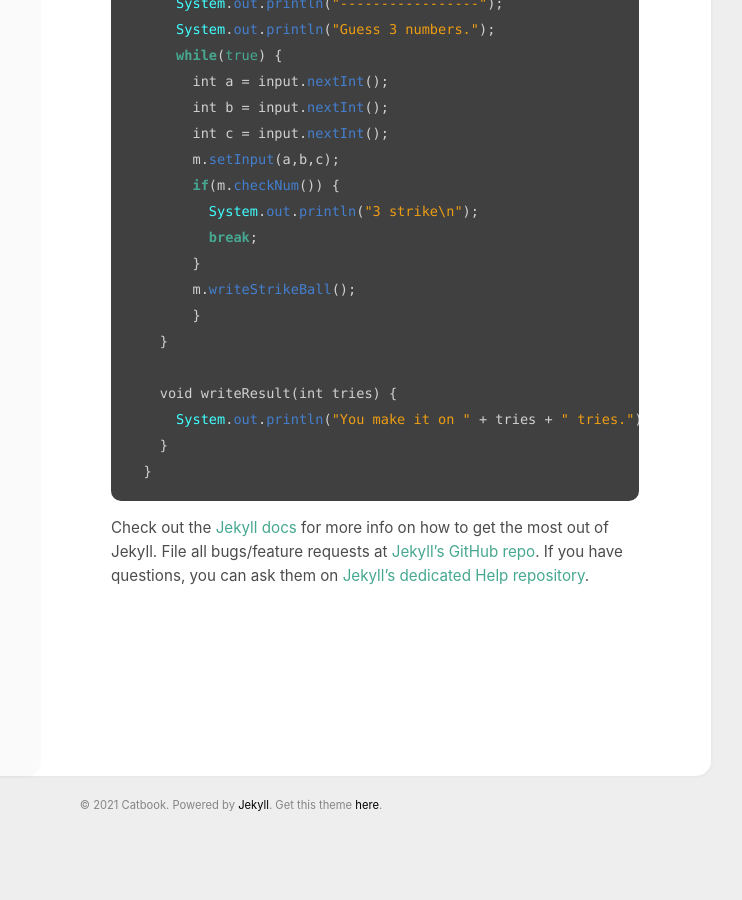
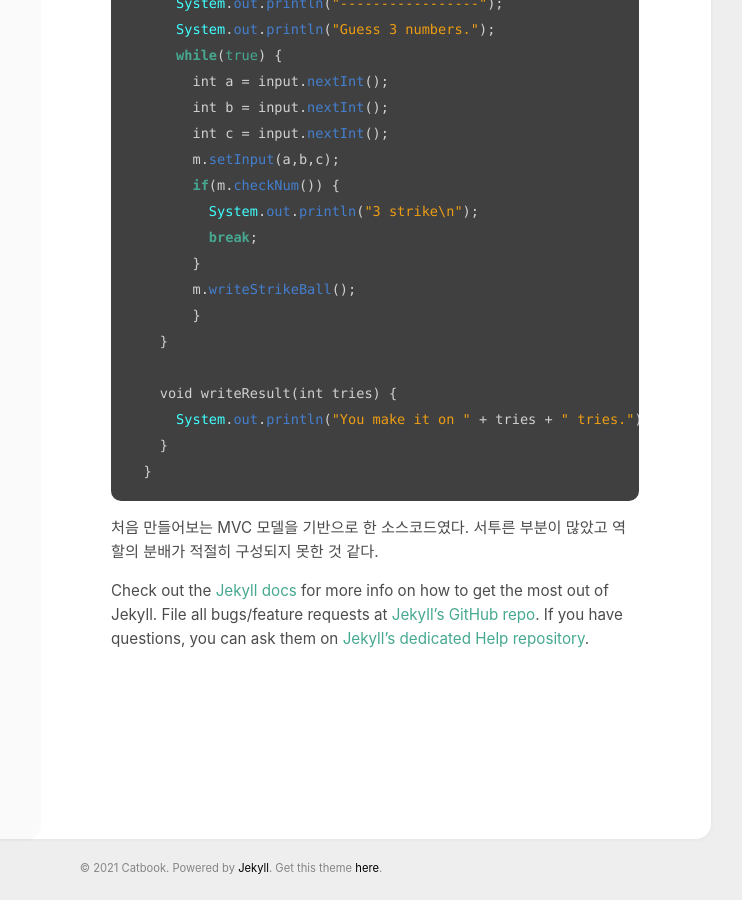
Before and after one commit to HwangJeongBin/HwangJeongBin.github.io, a Jekyll site: the page built from _posts/2017-10-24-welcome.md, in a window 1280 px wide and 900 px high, scrolled down 2477 px. Shown: the whole window, without its empty margins (409-1151 px from the left). Built offline with Jekyll 4.4.1, drawn with Linux system fonts in a browser that asks for light colours; before the commit the page ends 3314 px from its top, so only the background shows below that.

Commit message:
Update 2017-10-24-welcome.md

````diff
--- a/_posts/2017-10-24-welcome.md
+++ b/_posts/2017-10-24-welcome.md
@@ -109,6 +109,9 @@ package baseball;
   }
 ```
 
+처음 만들어보는 MVC 모델을 기반으로 한 소스코드였다.
+서투른 부분이 많았고 역할의 분배가 적절히 구성되지 못한 것 같다.
+
 Check out the [Jekyll docs][jekyll] for more info on how to get the most out of Jekyll. File all bugs/feature requests at [Jekyll’s GitHub repo][jekyll-gh]. If you have questions, you can ask them on [Jekyll’s dedicated Help repository][jekyll-help].
 
 [jekyll]:      http://jekyllrb.com
````
